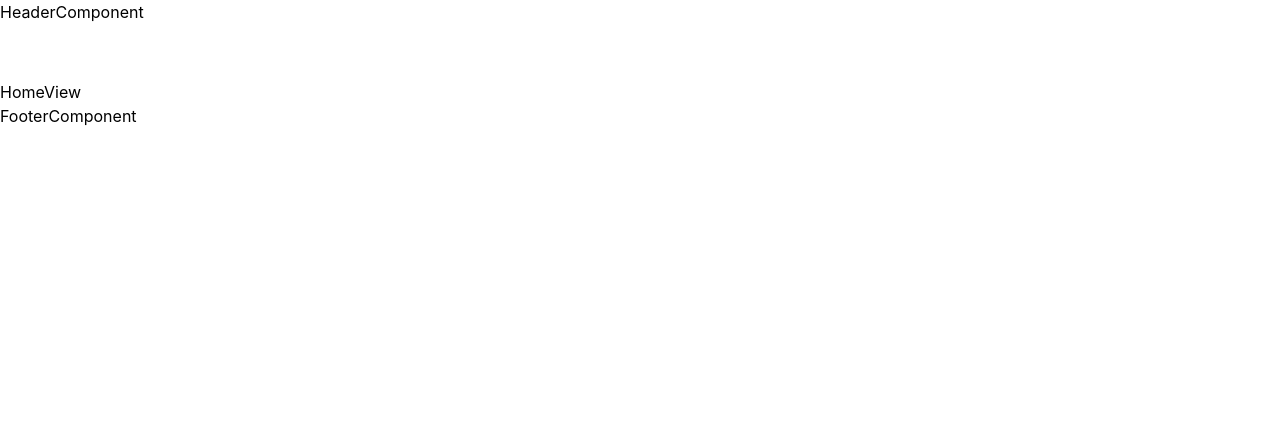
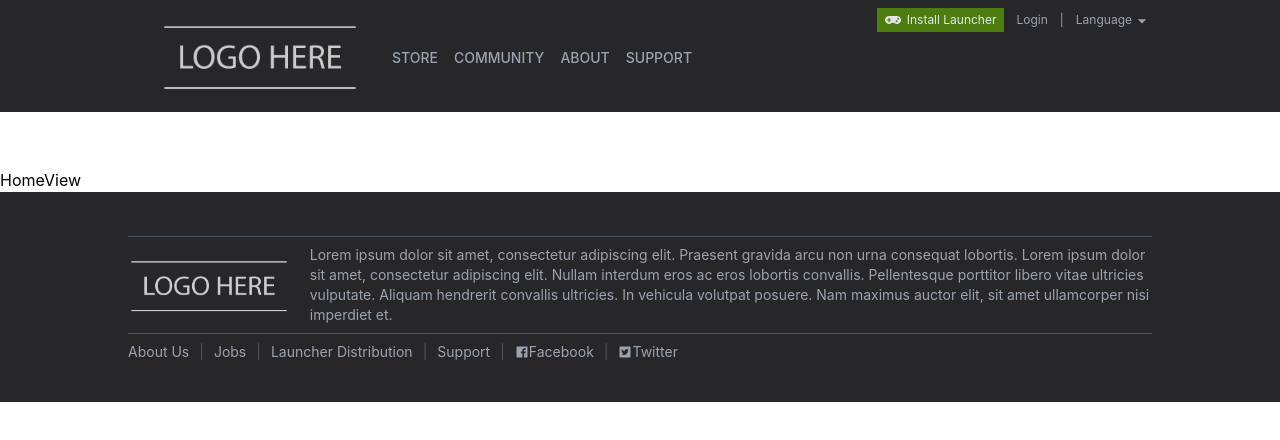
Before and after one commit to T-Developers-Team/game-store, a React (Vite) app: page / in a window 1280 px wide. Shown: the top 440 px of the page. Built offline with nearby package versions, Linux system fonts and the light colour scheme.

Commit message:
Creating Header component

```diff
--- a/package.json
+++ b/package.json
@@ -8,6 +8,7 @@
     "preview": "vite preview"
   },
   "dependencies": {
+    "@headlessui/react": "^1.6.5",
     "react": "^18.0.0",
     "react-dom": "^18.0.0",
     "react-icons": "^4.4.0",
--- a/src/components/layout/footer/index.jsx
+++ b/src/components/layout/footer/index.jsx
@@ -1,8 +1,31 @@
 import React from 'react'
+import placeholderImgUrl from '../../../assets/logo-placeholder.png'
+import {AiFillFacebook, AiFillTwitterSquare} from 'react-icons/ai'
 
 const FooterComponent = () => {
   return (
-    <div>FooterComponent</div>
+    <footer className='bg-zinc-800 text-gray-400 text-sm'>
+      <div className='max-w-5xl mx-auto py-10'>
+        <hr className='mb-2 mt-1 border-gray-600'/>
+        <div className='flex items-center gap-5'>
+          <figure className=''>
+            <img src={placeholderImgUrl}/>
+          </figure>
+          <div className=''>
+            Lorem ipsum dolor sit amet, consectetur adipiscing elit. Praesent gravida arcu non urna consequat lobortis. Lorem ipsum dolor sit amet, consectetur adipiscing elit. Nullam interdum eros ac eros lobortis convallis. Pellentesque porttitor libero vitae ultricies vulputate. Aliquam hendrerit convallis ultricies. In vehicula volutpat posuere. Nam maximus auctor elit, sit amet ullamcorper nisi imperdiet et.
+          </div>
+        </div>
+        <hr className='my-2 border-gray-600'/>
+        <div className='flex gap-2.5 text-gray-600'>
+          <a href='#' className='hover:text-gray-300 text-gray-400'>About Us</a> |
+          <a href='#' className='hover:text-gray-300 text-gray-400'>Jobs</a> |
+          <a href='#' className='hover:text-gray-300 text-gray-400'>Launcher Distribution</a> |
+          <a href='#' className='hover:text-gray-300 text-gray-400'>Support</a> |
+          <a href='#' className='hover:text-gray-300 text-gray-400 flex items-center'><AiFillFacebook/>Facebook</a> |
+          <a href='#' className='hover:text-gray-300 text-gray-400 flex items-center'><AiFillTwitterSquare/>Twitter</a>
+        </div>
+      </div>
+    </footer>
   )
 }
 
--- a/src/components/layout/header/index.jsx
+++ b/src/components/layout/header/index.jsx
@@ -1,8 +1,75 @@
-import React from 'react'
+import React, {Fragment } from 'react'
+import placeholderImgUrl from '../../../assets/logo-placeholder.png'
+import { FaGamepad } from 'react-icons/fa'
+import { MdArrowDropDown } from 'react-icons/md'
+import { Menu, Transition } from '@headlessui/react';
 
 const HeaderComponent = () => {
   return (
-    <div>HeaderComponent</div>
+    <header className='bg-zinc-800 text-gray-400 text-xs'>
+      <div className="max-w-5xl mx-auto flex">
+        <figure className="px-8 py-4">
+          <img src={placeholderImgUrl} className="max-h-20"/>
+        </figure>
+        <div className="grow">
+          <section className='flex gap-3 justify-end items-center py-2'>
+            <button className="bg-lime-700 text-gray-200 py-1 px-2 hover:text-white flex items-center"><FaGamepad className='text-base' /> <p className='pl-1.5'>Install Launcher</p></button>
+            <div className='hover:text-gray-300'>Login</div>
+            |
+            <Menu as="div" className="relative inline-block text-left">
+              {({ open }) => (
+                <>
+                  <div>
+                    <Menu.Button className="hover:text-gray-300 flex items-center">
+                      Language
+                      <MdArrowDropDown
+                        className="text-xl mt-0.5"
+                      />
+                    </Menu.Button>
+                  </div>
+
+                  {/* Items to render when button is clicked */}
+                  <Transition
+                    as={Fragment}
+                    show={open}
+                    enter="transition ease-out duration-100"
+                    enterFrom="transform opacity-0 scale-95"
+                    enterTo="transform opacity-100 scale-100"
+                    leave="transition ease-in duration-75"
+                    leaveFrom="transform opacity-100 scale-100"
+                    leaveTo="transform opacity-0 scale-95"
+                  >
+                    <Menu.Items className="bg-zinc-900 absolute right-0 w-56 mt-2 origin-top-right divide-y divide-gray-300 rounded-md shadow-lg ring-1 ring-black ring-opacity-5 focus:outline-none">
+                      <div className="px-1 py-1">
+                        <Menu.Item>
+                          <p>Spanish</p>
+                        </Menu.Item>
+                      </div>
+
+                      <div className="px-1 py-1">
+                        <Menu.Item>
+                        <p>English</p>
+                        </Menu.Item>
+                      </div>
+                    </Menu.Items>
+                  </Transition>
+                </>
+              )}
+            </Menu>
+          </section>
+          <section className='flex gap-3 items-center pt-2'>
+            <nav>
+              <ul className='flex text-sm uppercase gap-4 font-medium'>
+                <li className='hover:text-gray-300'>Store</li>
+                <li className='hover:text-gray-300'>Community</li>
+                <li className='hover:text-gray-300'>About</li>
+                <li className='hover:text-gray-300'>Support</li>
+              </ul>
+            </nav>
+          </section>
+        </div>
+      </div>
+    </header>
   )
 }
 
```
Also changed, not shown: src/assets/logo-placeholder.png (added), 1 other file (tests, documents, lock files or other folders).
